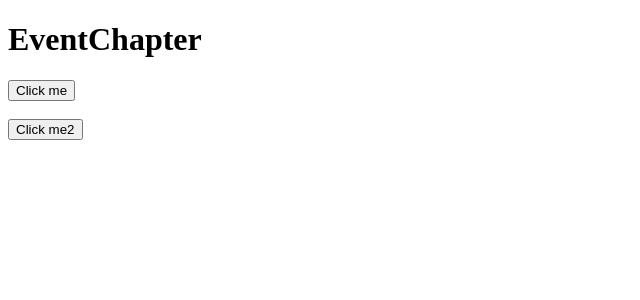
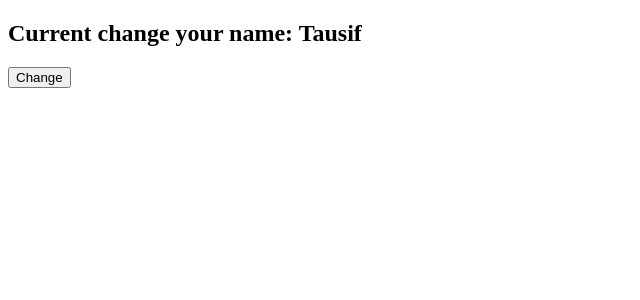
Before and after one commit to Tausifqureshi/React_Revision, a React (Vite) app: page / in a window 1280 px wide. Shown: the top 300 px of the page, without its empty margins (0-640 px from the left). Built offline with nearby package versions, Linux system fonts and the light colour scheme.

Commit message:
useState file

```diff
--- a/src/eventChapter/EventChapter.jsx
+++ b/src/eventChapter/EventChapter.jsx
@@ -1,5 +1,6 @@
 import React from "react";
 
+function EventChapter() {
   function handleClick(e) {
     console.log(e.target);
     e.target.textContent = "React Code"; //value bhi change kar sakte hai aise
@@ -10,7 +11,6 @@ function handleClick2(fName, lName) {
     console.log(fName, lName);
   }
 
-function EventChapter() {
   return (
     <>
       {/* Value Change Function HandleClick function only */}
@@ -18,17 +18,19 @@ function EventChapter() {
       <button type="button" onClick={handleClick}>
         Click me
       </button>
+      <br /> <br />
+      {/* Passing Argument Function This */}
+      <button
+        type="button"
+        //onClick={handleClick2} //sirf aise function call parameter clg kar ke tu browser khud hi first function object pass kar dega. agar jitne parameter hai utne ho argumnet dege tu ham us se khud hi handle kar sakte hai is ke niche wala parfect code hai.
 
-      <br /> <br />
-
-      {/* Passing Argument Function This */}
-      <button type="button" onClick={function(e){
-        console.log(e.target)
-        handleClick2("Tausif", "Quraishi")
-        }}>
+        onClick={function (e) {
+          console.log(e.target);
+          handleClick2("Tausif", "Quraishi");
+        }}
+      >
         Click me2
       </button>
-
     </>
   );
 }
@@ -108,9 +110,6 @@ export default EventChapter;
 
 // export default App;
 
-
-
-
 // ========================================== Common React.js Events ============================================= //
 // ChatGPT Se Liya Hua Syntex ---> Common React.js Events: React.js me kuch common events hote hain.
 
--- a/src/main.jsx
+++ b/src/main.jsx
@@ -3,6 +3,7 @@ import ReactDOM from 'react-dom/client';
 import PropsChap from './props-file/PropsChap';
 import UserList from './render-list/UserList';
 import EventChapter from './eventChapter/EventChapter';
+import UseStateChap from './useState/UseStateChap';
 // import App from './App';
 
 
@@ -10,8 +11,10 @@ const root = ReactDOM.createRoot(document.getElementById('root'));
 root.render(
   <React.StrictMode>
 
-  <EventChapter />
+  {/* <EventChapter /> */}
   {/* <PropsChap /> */}
+
+  <UseStateChap />
 
 
 
--- a/src/useState/UseStateChap.jsx
+++ b/src/useState/UseStateChap.jsx
@@ -1,2 +1,64 @@
+// Count Number Example.
+// import React, { useState } from "react";
+
+// function UseStateChap() {
+//   // useState hook ek array return karta hai jisme do elements hote hain:
+//   // 1. State variable - jo current state value ko represent karta hai.
+//   // 2. Setter function - jo state ko update karne ke liye use hota hai.
+
+//   const [count, setCount] = useState(0);
+
+//   return (
+//     <div>
+//       <p>Current count: {count}</p>
+//       <button onClick={() => setCount(count + 1)}>Increment</button>
+//     </div>
+//   );
+// }
+
+// export default UseStateChap;
+
+
+
+
+
+// Name Change Example.
+import React, { useState } from "react";
+
+function UseStateChap() {
+
+// const valueReturn = useState("Tausif");
+// console.log(valueReturn); //ek array return karta hai jism me 1index pe current value and 2index pe ek function hota hai jis ka use kar ke ham state ki value ko update kar sakte hai.
+
+const [firstName, setFirstName ] = useState("Tausif");
+ function handleClick(){
+    if (firstName === "Tausif") { // is se toggle kara re hai name chnage.
+        setFirstName("Quarishi"); //is function se value update kar re hai.
+    }else{
+        setFirstName("Tausif")
+    }
+    }
+  return (
+    <>
+      <h2>Current change your name: {firstName}</h2>
+      <button onClick={handleClick}>Change</button>
+    </>
+  );
+}
+
+export default UseStateChap;
+
 // ============================================== React useState ================================================= //
-// ChatGPT Se Liya Hua Syntex --->
+// ChatGPT Se Liya Hua Syntex ---> React.js me useState ek hook hai jo functional components me state ko manage karne ke liye use hota hai. Isse aap apne component ke andar local state create kar sakte ho. Functional components React 16.8 se pehle state ko manage nahi kar sakte the, lekin hooks ke aane ke baad ye possible ho gaya hai.
+
+// const [state, setState] = useState(initialValue);
+// 1. state: Yeh current state ka value hold karta hai.
+// 2. setState: Yeh ek function hai jo state ka value update karne ke liye use hota hai.
+// 3. initialValue: Yeh state ka initial value define karta hai.
+
+// ============================================= Important Points ================================================ //
+// ChatGPT Se Liya Hua Syntex ---> Important Points:
+
+// 1. useState hook ko component ke andar top-level pe hi call karna chahiye. Aap ise loops, conditions, ya nested functions ke andar call nahi kar sakte.
+
+// 2. Aap ek component me multiple useState hooks ka use kar sakte ho alag-alag state variables ke liye.
```
Lines whose indentation alone changed are shown as unchanged.
